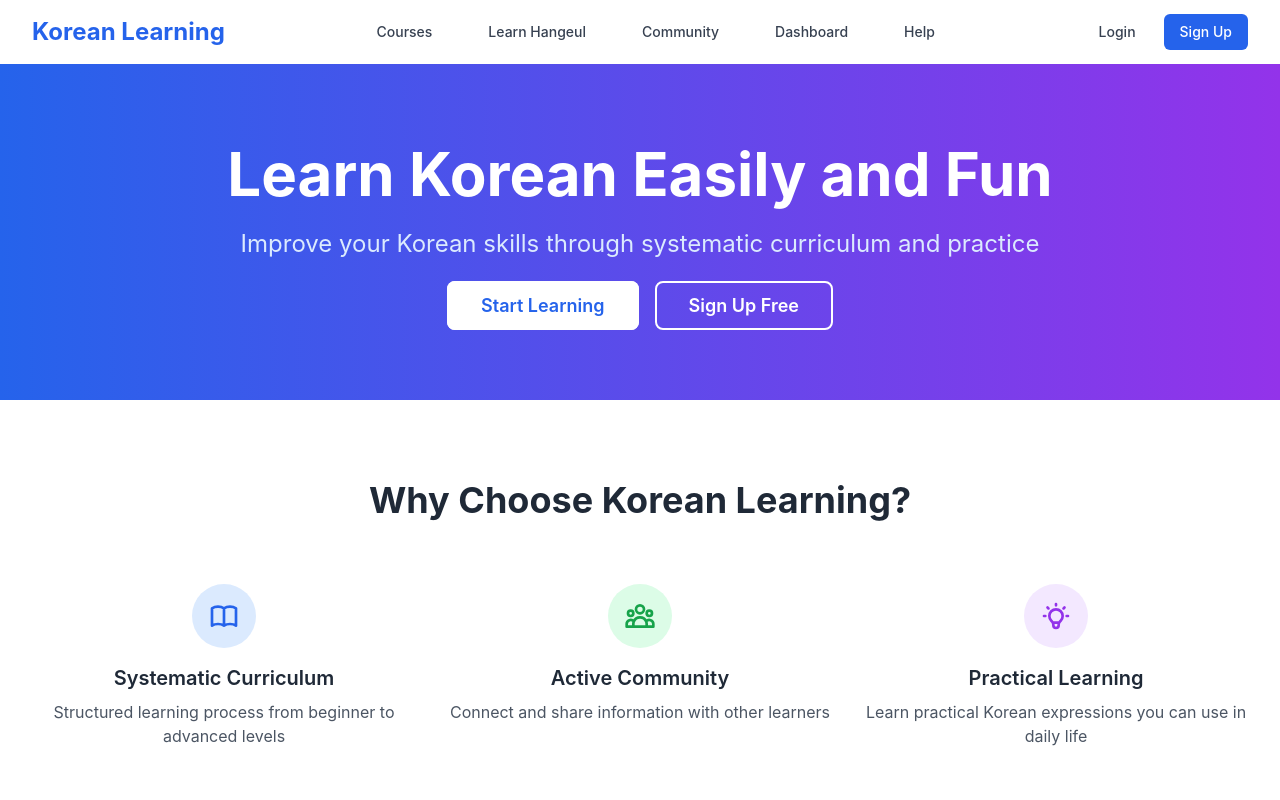
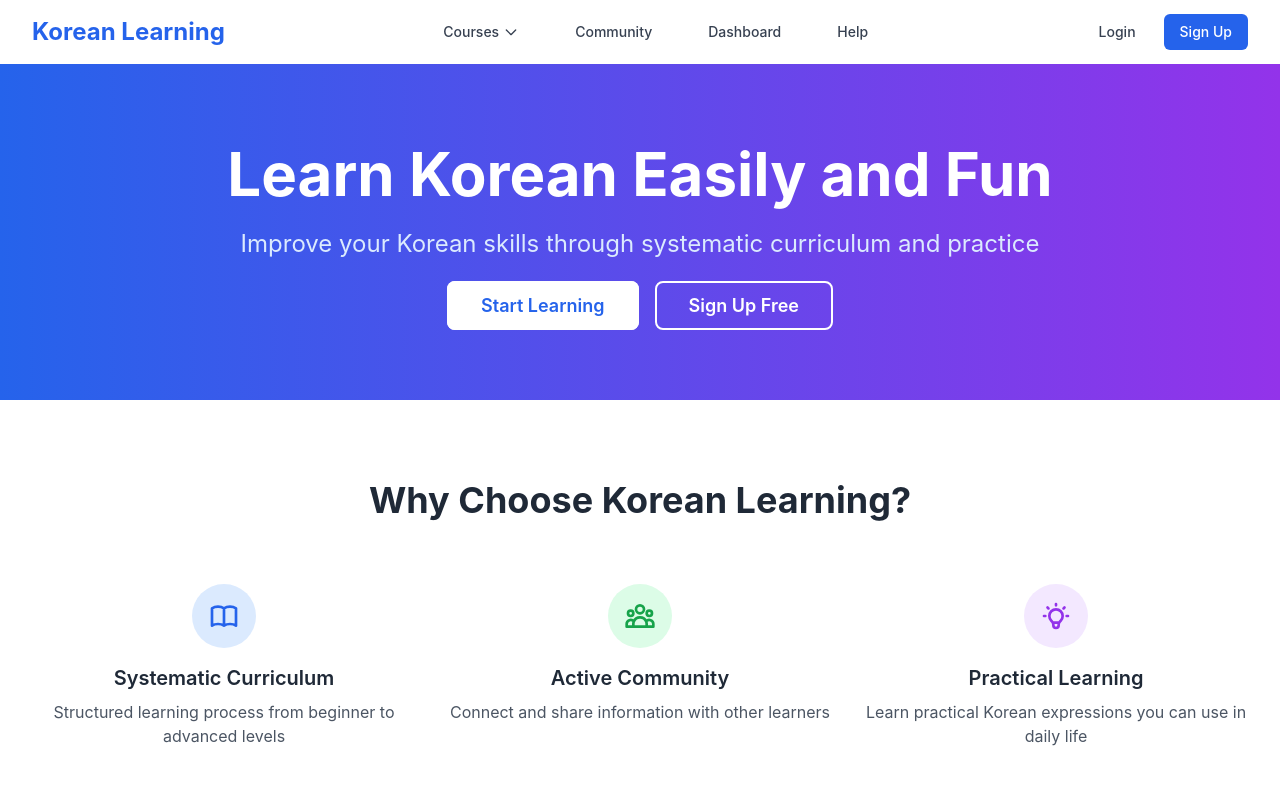
Before and after one commit to xorms571/korean-learn-web, a Next.js app: page / in a window 1280 px wide. Shown: the top 800 px of the page. Built offline with nearby package versions, Linux system fonts and the light colour scheme; no server answers; a web font is replaced by a local one.

Commit message:
refactoring

```diff
--- a/src/app/courses/page.tsx
+++ b/src/app/courses/sentence/page.tsx
@@ -181,7 +181,7 @@ export default function CoursesPage() {
         router.push('/login');
         return;
     } */
-    router.push(`/courses/${courseId}`);
+    router.push(`/courses/sentence/${courseId}`);
     if (!user) return;
     const progressRef = doc(db, 'user_progress', user.uid, 'enrolled_courses', courseId);
 
--- a/src/components/Header.tsx
+++ b/src/components/Header.tsx
@@ -6,6 +6,8 @@ import { useAuth } from '@/hooks/useAuth';
 
 export default function Header() {
   const [isMenuOpen, setIsMenuOpen] = useState(false);
+  const [isCoursesMenuOpen, setCoursesMenuOpen] = useState(false);
+  const [isMobileCoursesMenuOpen, setMobileCoursesMenuOpen] = useState(false);
   const { user, userProfile, logout } = useAuth();
 
   const handleLogout = async () => {
@@ -25,13 +27,34 @@ export default function Header() {
           </div>
 
           {/* Desktop Navigation */}
-          <nav className="hidden md:flex space-x-8">
-            <Link href="/courses" className="text-gray-700 hover:text-blue-600 px-3 py-2 rounded-md text-sm font-medium">
+          <nav className="hidden md:flex items-center space-x-8">
+            <div
+              className="relative"
+              onMouseEnter={() => setCoursesMenuOpen(true)}
+              onMouseLeave={() => setCoursesMenuOpen(false)}
+            >
+              <button className="text-gray-700 hover:text-blue-600 px-3 py-2 rounded-md text-sm font-medium flex items-center">
                 Courses
+                <svg className={`w-4 h-4 ml-1 transform transition-transform ${isCoursesMenuOpen && 'rotate-180'}`} fill="none" stroke="currentColor" viewBox="0 0 24 24">
+                  <path strokeLinecap="round" strokeLinejoin="round" strokeWidth={2} d="M19 9l-7 7-7-7" />
+                </svg>
+              </button>
+              {isCoursesMenuOpen && (
+                <div className="absolute z-10 top-full pt-2 w-48">
+                  <div className="bg-white rounded-md shadow-lg py-1">
+                    <Link href="/courses/sentence" className="block px-4 py-2 text-sm text-gray-700 hover:bg-gray-100">
+                      Learn Sentences
                     </Link>
-            <Link href="/learn/hangeul" className="text-gray-700 hover:text-blue-600 px-3 py-2 rounded-md text-sm font-medium">
+                    <Link href="/courses/word" className="block px-4 py-2 text-sm text-gray-700 hover:bg-gray-100">
+                      Learn Words
+                    </Link>
+                    <Link href="/courses/hangeul" className="block px-4 py-2 text-sm text-gray-700 hover:bg-gray-100">
                       Learn Hangeul
                     </Link>
+                  </div>
+                </div>
+              )}
+            </div>
             <Link href="/community" className="text-gray-700 hover:text-blue-600 px-3 py-2 rounded-md text-sm font-medium">
               Community
             </Link>
@@ -103,12 +126,30 @@ export default function Header() {
         {isMenuOpen && (
           <div className="md:hidden">
             <div className="pt-2 pb-3 space-y-1 md:px-2">
-              <Link href="/courses" className="text-gray-700 hover:text-blue-600 block md:px-3 py-2 rounded-md text-base font-medium">
-                Courses
+              <div>
+                <button
+                  onClick={() => setMobileCoursesMenuOpen(!isMobileCoursesMenuOpen)}
+                  className="w-full text-left text-gray-700 hover:text-blue-600 md:px-3 py-2 rounded-md text-base font-medium flex justify-between items-center"
+                >
+                  <span>Courses</span>
+                  <svg className={`w-5 h-5 transform transition-transform ${isMobileCoursesMenuOpen && 'rotate-180'}`} fill="none" stroke="currentColor" viewBox="0 0 24 24">
+                    <path strokeLinecap="round" strokeLinejoin="round" strokeWidth={2} d="M19 9l-7 7-7-7" />
+                  </svg>
+                </button>
+                {isMobileCoursesMenuOpen && (
+                  <div className="pl-4">
+                    <Link href="/courses/sentence" onClick={() => setIsMenuOpen(false)} className="text-gray-700 hover:text-blue-600 block md:px-3 py-2 rounded-md text-base font-medium">
+                      Learn Sentences
                     </Link>
-              <Link href="/learn/hangeul" className="text-gray-700 hover:text-blue-600 block md:px-3 py-2 rounded-md text-base font-medium">
+                    <Link href="/courses/word" onClick={() => setIsMenuOpen(false)} className="text-gray-700 hover:text-blue-600 block md:px-3 py-2 rounded-md text-base font-medium">
+                      Learn Words
+                    </Link>
+                    <Link href="/courses/hangeul" onClick={() => setIsMenuOpen(false)} className="text-gray-700 hover:text-blue-600 block md:px-3 py-2 rounded-md text-base font-medium">
                       Learn Hangeul
                     </Link>
+                  </div>
+                )}
+              </div>
               <Link href="/community" className="text-gray-700 hover:text-blue-600 block md:px-3 py-2 rounded-md text-base font-medium">
                 Community
               </Link>
```
Also changed, not shown: src/app/courses/hangeul/page.tsx (renamed from src/app/learn/hangeul/page.tsx), src/app/courses/sentence/[id]/page.tsx (renamed from src/app/courses/[id]/page.tsx). Lines whose indentation alone changed are shown as unchanged.
